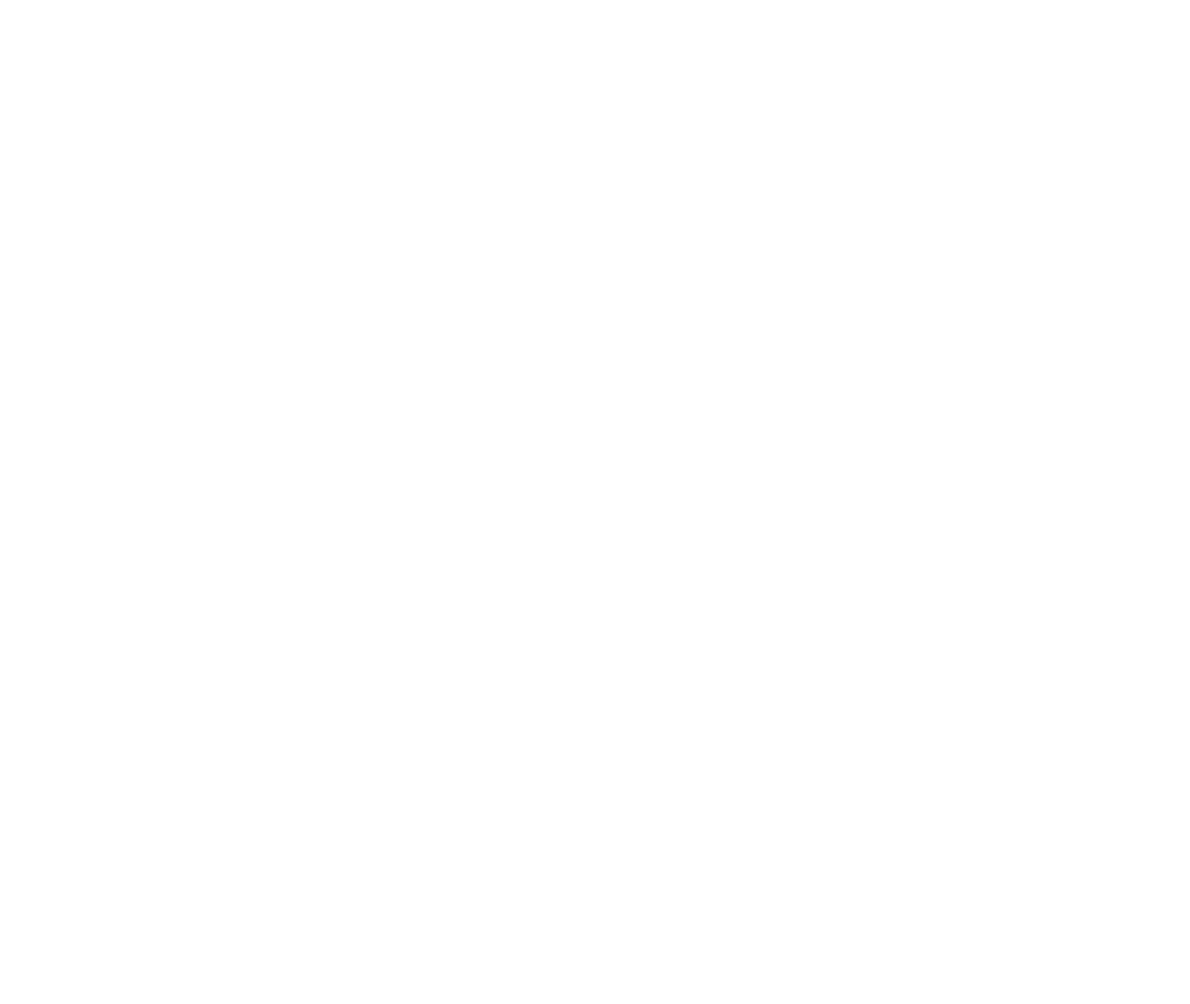
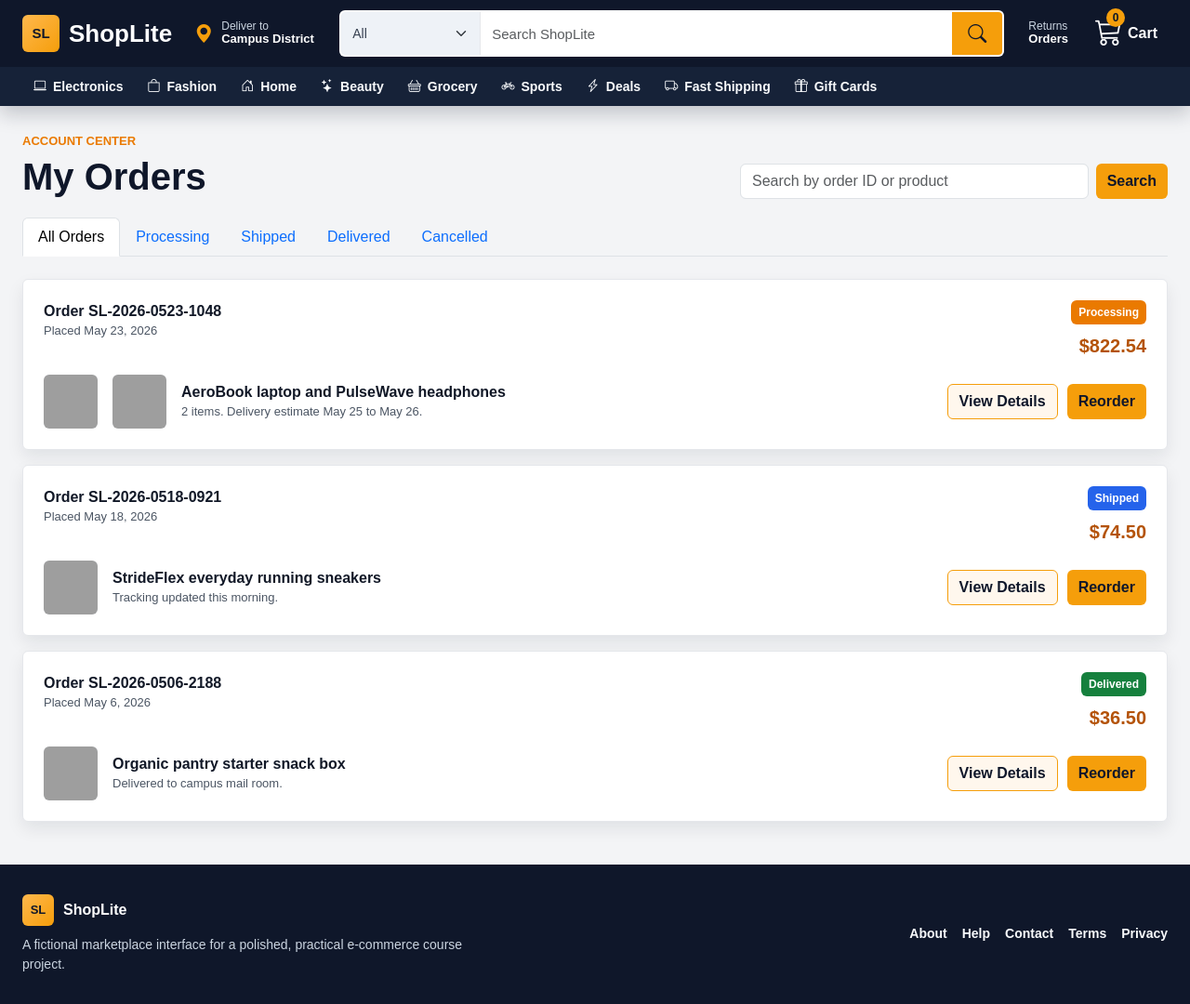
Before and after one commit to Chat11051130/shoplite-mall, a website: page public/orders.html in a window 1280 px wide. Shown: the whole page at 93% size. Before the commit the page ends 800 px from the top, so only its background shows below. Drawn offline with nearby package versions, Linux system fonts and the light colour scheme; grey boxes are pictures that could not be loaded.

Commit message:
Migrate orders page into official public structure

```diff
--- a/public/css/components.css
+++ b/public/css/components.css
@@ -436,6 +436,57 @@
   background: var(--sl-gray-50);
 }
 
+.order-card {
+  padding: 22px;
+}
+
+.order-card + .order-card {
+  margin-top: 16px;
+}
+
+.order-card-header {
+  display: flex;
+  flex-wrap: wrap;
+  justify-content: space-between;
+  gap: 14px;
+  margin-bottom: 16px;
+}
+
+.order-card-actions {
+  display: flex;
+  flex-wrap: wrap;
+  gap: 10px;
+}
+
+.order-search-form {
+  min-width: min(100%, 460px);
+}
+
+.status-paid,
+.status-active,
+.status-delivered,
+.status-completed {
+  background: var(--sl-green);
+}
+
+.status-processing,
+.status-pending {
+  background: var(--sl-orange-dark);
+}
+
+.status-shipped {
+  background: var(--sl-blue);
+}
+
+.status-cancelled,
+.status-low {
+  background: var(--sl-red);
+}
+
+.status-draft {
+  background: var(--sl-gray-500);
+}
+
 .section-toolbar {
   display: flex;
   align-items: end;
--- /dev/null
+++ b/public/js/pages/ordersPage.js
@@ -0,0 +1,158 @@
+(function () {
+  "use strict";
+
+  function getCartCountElement() {
+    return document.getElementById("cartCount") || document.querySelector('[data-role="cart-count"]');
+  }
+
+  function updateCartCount(amount) {
+    var cartCount = getCartCountElement();
+    var cartButton = document.getElementById("cartButton") || document.querySelector('[data-action="open-cart"]');
+    var currentCount = cartCount ? Number.parseInt(cartCount.textContent || "0", 10) : 0;
+    var nextCount = currentCount + amount;
+
+    if (cartCount) {
+      cartCount.textContent = String(nextCount);
+    }
+
+    if (cartButton) {
+      cartButton.setAttribute("aria-label", "Shopping cart with " + nextCount + " items");
+    }
+  }
+
+  function showToast(message) {
+    var toast = document.getElementById("ordersToast");
+    if (!toast) {
+      return;
+    }
+
+    var body = toast.querySelector(".toast-body");
+    if (body) {
+      body.textContent = message;
+    }
+
+    toast.classList.add("show");
+    toast.style.display = "block";
+
+    if (window.bootstrap) {
+      var existingToast = window.bootstrap.Toast.getInstance(toast);
+      if (existingToast) {
+        existingToast.dispose();
+      }
+      window.bootstrap.Toast.getOrCreateInstance(toast, { autohide: false }).show();
+      toast.classList.add("show");
+      toast.style.display = "block";
+    }
+  }
+
+  function getOrderCards() {
+    return Array.prototype.slice.call(document.querySelectorAll('[data-component="orders-list"] [data-order-id]'));
+  }
+
+  function getActiveFilter() {
+    var activeButton = document.querySelector('[data-action="filter-orders"].active');
+    return activeButton ? activeButton.dataset.orderFilter || "all" : "all";
+  }
+
+  function applyOrderFilters() {
+    var searchInput = document.querySelector('[data-field="order-search-query"]');
+    var query = searchInput ? searchInput.value.trim().toLowerCase() : "";
+    var filter = getActiveFilter();
+    var visibleCount = 0;
+
+    getOrderCards().forEach(function (card) {
+      var cardStatus = card.dataset.orderStatus || "";
+      var statusMatches = filter === "all" || filter === cardStatus;
+      var textMatches = !query || card.textContent.toLowerCase().indexOf(query) !== -1 || (card.dataset.orderId || "").toLowerCase().indexOf(query) !== -1;
+      var shouldShow = statusMatches && textMatches;
+
+      card.classList.toggle("d-none", !shouldShow);
+
+      if (shouldShow) {
+        visibleCount += 1;
+      }
+    });
+
+    var emptyState = document.getElementById("ordersEmptyState");
+    if (emptyState) {
+      emptyState.classList.toggle("d-none", visibleCount !== 0);
+    }
+
+    return visibleCount;
+  }
+
+  function activateFilter(button) {
+    document.querySelectorAll('[data-action="filter-orders"]').forEach(function (filterButton) {
+      var isActive = filterButton === button;
+      filterButton.classList.toggle("active", isActive);
+      filterButton.setAttribute("aria-selected", isActive ? "true" : "false");
+    });
+  }
+
+  function initOrdersPage() {
+    var ordersList = document.querySelector('[data-component="orders-list"]');
+    if (!ordersList) {
+      return;
+    }
+
+    document.addEventListener("click", function (event) {
+      var filterButton = event.target.closest('[data-action="filter-orders"]');
+      var viewButton = event.target.closest('[data-action="view-order-detail"]');
+      var reorderButton = event.target.closest('[data-action="reorder"]');
+      var cartButton = event.target.closest('[data-action="open-cart"]');
+
+      if (filterButton) {
+        activateFilter(filterButton);
+        applyOrderFilters();
+        return;
+      }
+
+      if (viewButton) {
+        var detailCard = viewButton.closest("[data-order-id]");
+        if (detailCard) {
+          showToast("Showing prototype details for order " + detailCard.dataset.orderId + ".");
+        }
+        return;
+      }
+
+      if (reorderButton) {
+        var reorderCard = reorderButton.closest("[data-order-id]");
+        var itemCount = reorderCard ? Number.parseInt(reorderCard.dataset.orderItemCount || "1", 10) : 1;
+        updateCartCount(Number.isNaN(itemCount) ? 1 : itemCount);
+        showToast("Items from order " + (reorderCard ? reorderCard.dataset.orderId : "") + " were added to your cart preview.");
+        return;
+      }
+
+      if (cartButton) {
+        window.location.href = "cart.html";
+      }
+    });
+
+    var orderSearchForm = document.getElementById("orderSearchForm");
+    if (orderSearchForm) {
+      orderSearchForm.addEventListener("submit", function (event) {
+        event.preventDefault();
+        var visibleCount = applyOrderFilters();
+        showToast(visibleCount + " matching order" + (visibleCount === 1 ? "" : "s") + " found.");
+      });
+    }
+
+    var orderSearchInput = document.querySelector('[data-field="order-search-query"]');
+    if (orderSearchInput) {
+      orderSearchInput.addEventListener("input", applyOrderFilters);
+    }
+
+    var searchForm = document.getElementById("searchForm");
+    if (searchForm) {
+      searchForm.addEventListener("submit", function (event) {
+        event.preventDefault();
+        showToast("Prototype product search is available on the home page.");
+      });
+    }
+
+    applyOrderFilters();
+  }
+
+  window.ShopLitePages = window.ShopLitePages || {};
+  window.ShopLitePages["my-orders"] = initOrdersPage;
+}());
--- a/public/orders.html
+++ b/public/orders.html
@@ -0,0 +1,223 @@
+<!doctype html>
+<html lang="en">
+  <head>
+    <meta charset="utf-8">
+    <meta name="viewport" content="width=device-width, initial-scale=1">
+    <title>ShopLite Mall - My Orders</title>
+    <link href="https://cdn.jsdelivr.net/npm/bootstrap@5.3.3/dist/css/bootstrap.min.css" rel="stylesheet">
+    <link href="https://cdn.jsdelivr.net/npm/bootstrap-icons@1.11.3/font/bootstrap-icons.css" rel="stylesheet">
+    <link rel="preconnect" href="https://images.unsplash.com">
+    <link href="css/styles.css" rel="stylesheet">
+    <link href="css/layout.css" rel="stylesheet">
+    <link href="css/components.css" rel="stylesheet">
+    <link href="css/responsive.css" rel="stylesheet">
+  </head>
+  <body class="preview-page" data-page="my-orders">
+    <header class="site-header sticky-top" data-component="customer-header">
+      <nav class="navbar navbar-expand-xl shoplite-topbar">
+        <div class="container-fluid px-4">
+          <a class="shoplite-brand" href="index.html" aria-label="ShopLite home">
+            <span class="brand-tile">SL</span>
+            <span>ShopLite</span>
+          </a>
+
+          <button class="navbar-toggler header-toggle" type="button" data-bs-toggle="collapse" data-bs-target="#mainNavbar" aria-controls="mainNavbar" aria-expanded="false" aria-label="Toggle navigation">
+            <span class="navbar-toggler-icon"></span>
+          </button>
+
+          <div class="collapse navbar-collapse gap-3" id="mainNavbar">
+            <a class="location-chip" href="#">
+              <i class="bi bi-geo-alt-fill" aria-hidden="true"></i>
+              <span>
+                <small>Deliver to</small>
+                <strong>Campus District</strong>
+              </span>
+            </a>
+
+            <form class="search-shell flex-grow-1" id="searchForm" role="search" data-action="search-products">
+              <label class="visually-hidden" for="categorySelect">Search category</label>
+              <select class="form-select category-select" id="categorySelect" name="searchCategory" data-field="search-category" aria-label="Select category">
+                <option value="all">All</option>
+                <option value="electronics">Electronics</option>
+                <option value="fashion">Fashion</option>
+                <option value="home">Home</option>
+                <option value="beauty">Beauty</option>
+                <option value="grocery">Grocery</option>
+                <option value="sports">Sports</option>
+              </select>
+              <label class="visually-hidden" for="searchInput">Search ShopLite</label>
+              <input class="form-control search-input" id="searchInput" name="searchQuery" data-field="search-query" type="search" placeholder="Search ShopLite" autocomplete="off">
+              <button class="btn search-button" type="submit" aria-label="Search">
+                <i class="bi bi-search" aria-hidden="true"></i>
+              </button>
+            </form>
+
+            <div class="header-actions">
+              <a class="header-action" href="orders.html" aria-current="page">
+                <small>Returns</small>
+                <strong>Orders</strong>
+              </a>
+              <button class="cart-link" id="cartButton" type="button" data-action="open-cart" aria-label="Shopping cart with 0 items">
+                <span class="cart-count" id="cartCount" data-role="cart-count">0</span>
+                <i class="bi bi-cart3" aria-hidden="true"></i>
+                <strong>Cart</strong>
+              </button>
+            </div>
+          </div>
+        </div>
+      </nav>
+
+      <nav class="category-nav" data-component="category-nav" aria-label="Shop categories">
+        <div class="container-fluid px-4 category-nav-inner">
+          <a href="index.html" data-category-link="electronics"><i class="bi bi-laptop" aria-hidden="true"></i>Electronics</a>
+          <a href="index.html" data-category-link="fashion"><i class="bi bi-bag" aria-hidden="true"></i>Fashion</a>
+          <a href="index.html" data-category-link="home"><i class="bi bi-house-door" aria-hidden="true"></i>Home</a>
+          <a href="index.html" data-category-link="beauty"><i class="bi bi-stars" aria-hidden="true"></i>Beauty</a>
+          <a href="index.html" data-category-link="grocery"><i class="bi bi-basket" aria-hidden="true"></i>Grocery</a>
+          <a href="index.html" data-category-link="sports"><i class="bi bi-bicycle" aria-hidden="true"></i>Sports</a>
+          <a href="index.html#todayDeals" data-category-link="deals"><i class="bi bi-lightning-charge" aria-hidden="true"></i>Deals</a>
+          <a href="#"><i class="bi bi-truck" aria-hidden="true"></i>Fast Shipping</a>
+          <a href="#"><i class="bi bi-gift" aria-hidden="true"></i>Gift Cards</a>
+        </div>
+      </nav>
+    </header>
+
+    <main class="section-space">
+      <div class="container-fluid px-4">
+        <div class="customer-page-title">
+          <div>
+            <p class="eyebrow">Account center</p>
+            <h1 class="section-heading">My Orders</h1>
+          </div>
+          <form class="d-flex gap-2 order-search-form" id="orderSearchForm" role="search" data-component="order-search" data-action="search-orders">
+            <label class="visually-hidden" for="orderSearchInput">Search orders</label>
+            <input class="form-control" id="orderSearchInput" name="orderSearchQuery" data-field="order-search-query" type="search" placeholder="Search by order ID or product" aria-label="Search orders" autocomplete="off">
+            <button class="btn btn-accent" type="submit" data-action="search-orders">Search</button>
+          </form>
+        </div>
+
+        <ul class="nav nav-tabs mb-4" data-component="order-tabs" role="tablist" aria-label="Order status filters">
+          <li class="nav-item" role="presentation"><button class="nav-link active" type="button" role="tab" aria-selected="true" data-action="filter-orders" data-order-filter="all">All Orders</button></li>
+          <li class="nav-item" role="presentation"><button class="nav-link" type="button" role="tab" aria-selected="false" data-action="filter-orders" data-order-filter="processing">Processing</button></li>
+          <li class="nav-item" role="presentation"><button class="nav-link" type="button" role="tab" aria-selected="false" data-action="filter-orders" data-order-filter="shipped">Shipped</button></li>
+          <li class="nav-item" role="presentation"><button class="nav-link" type="button" role="tab" aria-selected="false" data-action="filter-orders" data-order-filter="delivered">Delivered</button></li>
+          <li class="nav-item" role="presentation"><button class="nav-link" type="button" role="tab" aria-selected="false" data-action="filter-orders" data-order-filter="cancelled">Cancelled</button></li>
+        </ul>
+
+        <div data-component="orders-list" id="ordersList" aria-live="polite">
+          <section class="surface-card order-card" data-order-id="SL-2026-0523-1048" data-order-status="processing" data-order-item-count="2">
+            <div class="order-card-header">
+              <div>
+                <strong>Order SL-2026-0523-1048</strong>
+                <p class="muted-note mb-0">Placed May 23, 2026</p>
+              </div>
+              <div class="text-end">
+                <span class="status-badge status-processing" data-role="order-status">Processing</span>
+                <div class="current-price fs-5 mt-2" data-role="order-total">$822.54</div>
+              </div>
+            </div>
+            <div class="d-flex flex-wrap gap-3 align-items-center">
+              <img class="order-thumb" src="https://images.unsplash.com/photo-1496181133206-80ce9b88a853?auto=format&fit=crop&w=160&q=80" alt="AeroBook laptop">
+              <img class="order-thumb" src="https://images.unsplash.com/photo-1505740420928-5e560c06d30e?auto=format&fit=crop&w=160&q=80" alt="PulseWave headphones">
+              <div class="flex-grow-1">
+                <strong>AeroBook laptop and PulseWave headphones</strong>
+                <p class="muted-note mb-0">2 items. Delivery estimate May 25 to May 26.</p>
+              </div>
+              <div class="order-card-actions">
+                <button class="btn btn-outline-accent" type="button" data-action="view-order-detail">View Details</button>
+                <button class="btn btn-accent" type="button" data-action="reorder">Reorder</button>
+              </div>
+            </div>
+          </section>
+
+          <section class="surface-card order-card" data-order-id="SL-2026-0518-0921" data-order-status="shipped" data-order-item-count="1">
+            <div class="order-card-header">
+              <div>
+                <strong>Order SL-2026-0518-0921</strong>
+                <p class="muted-note mb-0">Placed May 18, 2026</p>
+              </div>
+              <div class="text-end">
+                <span class="status-badge status-shipped" data-role="order-status">Shipped</span>
+                <div class="current-price fs-5 mt-2" data-role="order-total">$74.50</div>
+              </div>
+            </div>
+            <div class="d-flex flex-wrap gap-3 align-items-center">
+              <img class="order-thumb" src="https://images.unsplash.com/photo-1549298916-b41d501d3772?auto=format&fit=crop&w=160&q=80" alt="StrideFlex sneakers">
+              <div class="flex-grow-1">
+                <strong>StrideFlex everyday running sneakers</strong>
+                <p class="muted-note mb-0">Tracking updated this morning.</p>
+              </div>
+              <div class="order-card-actions">
+                <button class="btn btn-outline-accent" type="button" data-action="view-order-detail">View Details</button>
+                <button class="btn btn-accent" type="button" data-action="reorder">Reorder</button>
+              </div>
+            </div>
+          </section>
+
+          <section class="surface-card order-card" data-order-id="SL-2026-0506-2188" data-order-status="delivered" data-order-item-count="1">
+            <div class="order-card-header">
+              <div>
+                <strong>Order SL-2026-0506-2188</strong>
+                <p class="muted-note mb-0">Placed May 6, 2026</p>
+              </div>
+              <div class="text-end">
+                <span class="status-badge status-delivered" data-role="order-status">Delivered</span>
+                <div class="current-price fs-5 mt-2" data-role="order-total">$36.50</div>
+              </div>
+            </div>
+            <div class="d-flex flex-wrap gap-3 align-items-center">
+              <img class="order-thumb" src="https://images.unsplash.com/photo-1542838132-92c53300491e?auto=format&fit=crop&w=160&q=80" alt="Organic grocery box">
+              <div class="flex-grow-1">
+                <strong>Organic pantry starter snack box</strong>
+                <p class="muted-note mb-0">Delivered to campus mail room.</p>
+              </div>
+              <div class="order-card-actions">
+                <button class="btn btn-outline-accent" type="button" data-action="view-order-detail">View Details</button>
+                <button class="btn btn-accent" type="button" data-action="reorder">Reorder</button>
+              </div>
+            </div>
+          </section>
+        </div>
+
+        <section class="empty-state mt-4 d-none" id="ordersEmptyState" aria-live="polite">
+          <strong>No matching orders</strong>
+          <span>Try another order ID, product name, or status tab.</span>
+        </section>
+      </div>
+    </main>
+
+    <footer class="site-footer" data-component="site-footer">
+      <div class="container-fluid px-4">
+        <div class="footer-grid">
+          <div>
+            <a class="footer-brand" href="index.html">
+              <span class="brand-tile">SL</span>
+              <strong>ShopLite</strong>
+            </a>
+            <p>A fictional marketplace interface for a polished, practical e-commerce course project.</p>
+          </div>
+          <nav aria-label="Footer links">
+            <a href="#">About</a>
+            <a href="#">Help</a>
+            <a href="#">Contact</a>
+            <a href="#">Terms</a>
+            <a href="#">Privacy</a>
+          </nav>
+        </div>
+      </div>
+    </footer>
+
+    <div class="toast-container position-fixed bottom-0 end-0 p-3">
+      <div id="ordersToast" class="toast align-items-center" role="status" aria-live="polite" aria-atomic="true">
+        <div class="d-flex">
+          <div class="toast-body">Orders prototype action complete.</div>
+          <button type="button" class="btn-close me-2 m-auto" data-bs-dismiss="toast" aria-label="Close"></button>
+        </div>
+      </div>
+    </div>
+
+    <script src="https://cdn.jsdelivr.net/npm/bootstrap@5.3.3/dist/js/bootstrap.bundle.min.js"></script>
+    <script src="js/pages/ordersPage.js"></script>
+    <script src="js/main.js"></script>
+  </body>
+</html>
```
Also changed, not shown: docs/migration/design-preview-to-final-plan.md (+35 -0 lines).
